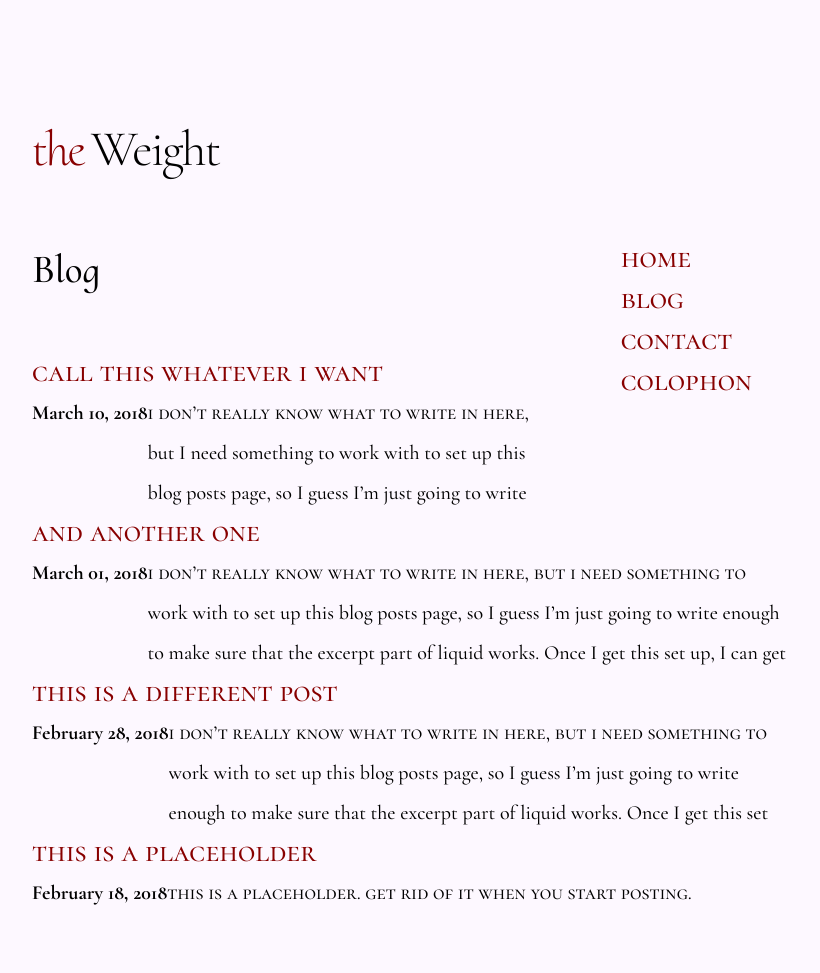
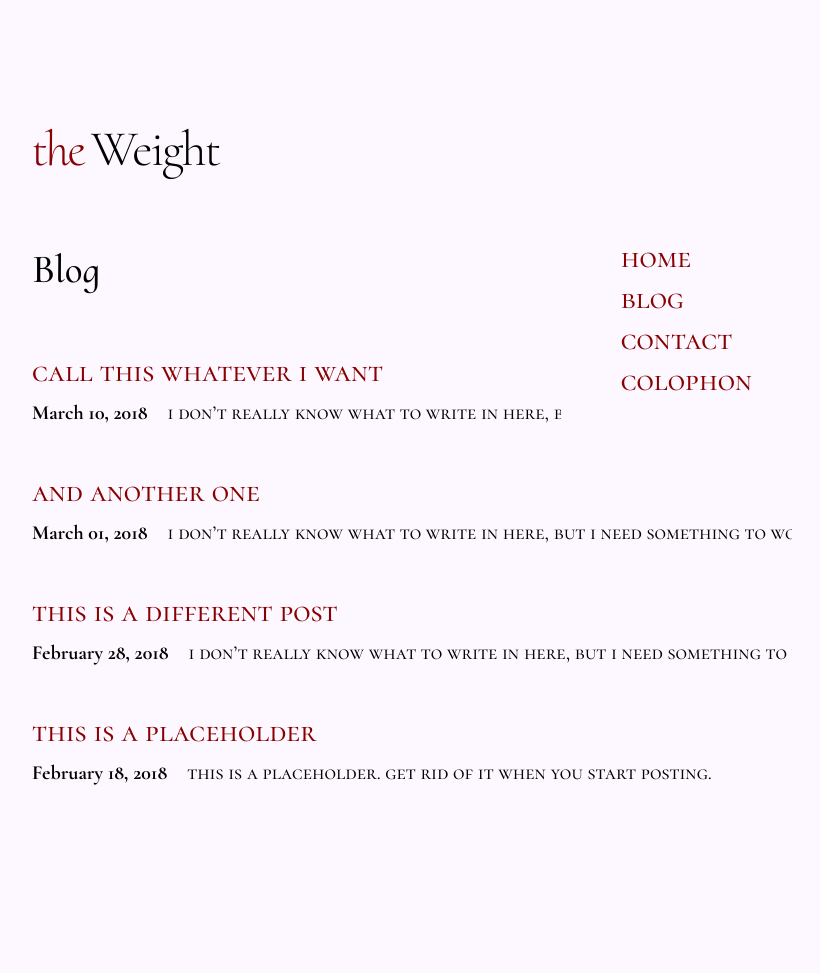
Before and after one commit to tiemeyer/tiemeyer.github.io, a Jekyll site: the page built from blog.html, in a window 1280 px wide. Shown: the whole page, without its empty margins (228-1048 px from the left). Built offline with Jekyll 4.4.1, drawn with Linux system fonts in a browser that asks for light colours; after the commit the page ends 900 px from its top, so only the background shows below that.

Commit message:
random fixes - I lost track

```diff
--- a/blog.html
+++ b/blog.html
@@ -6,10 +6,10 @@ layout: default
 {% for post in site.posts %}
   <section class="post">
     <h3 class="post_title"><a href="{{ post.url }}">{{ post.title }}</a></h3>
-    <div class="date">
-      {{ post.date | date: '%B %d, %Y' }}
-    </div>
     <div class="excerpt">
+      <div class="date">
+	{{ post.date | date: '%B %d, %Y' }}
+      </div>
       {{ post.excerpt }}
     </div>
   </section>
--- a/css/gavin.css
+++ b/css/gavin.css
@@ -133,6 +133,9 @@ h3 {
 }
 p               { text-indent: 1em; }
 p:first-of-type { text-indent: 0;   }
+.excerpt p:first-of-type {
+    text-indent: 1em;
+}
 
 
 
@@ -164,6 +167,9 @@ h1          { padding: 2.4em 0 1.2em 0;   }
 h3, h2, h3  { margin-bottom: 1.33333em;   }
 .post_title { margin-bottom: 0;           }
 p           { margin: 0; padding: 0;      }
+.post {
+    margin-bottom: 2em;
+}
 .date {
     font-family: "body-bold";
     float: left;
@@ -172,6 +178,7 @@ p           { margin: 0; padding: 0;      }
 .excerpt {
     max-height: 6em;
     overflow: hidden;
+    white-space: nowrap;
     text-overflow: ellipsis;
 }
 .gen_nav {
```
